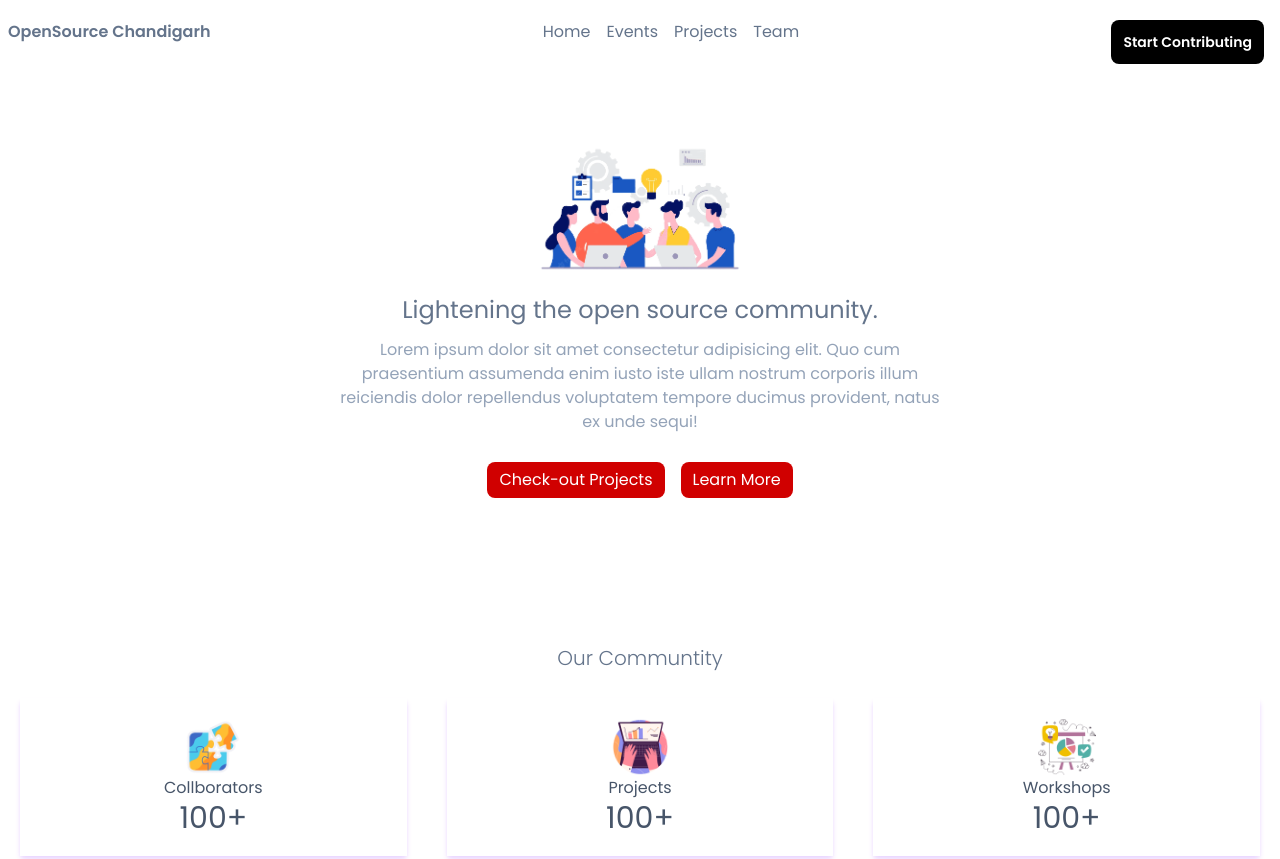
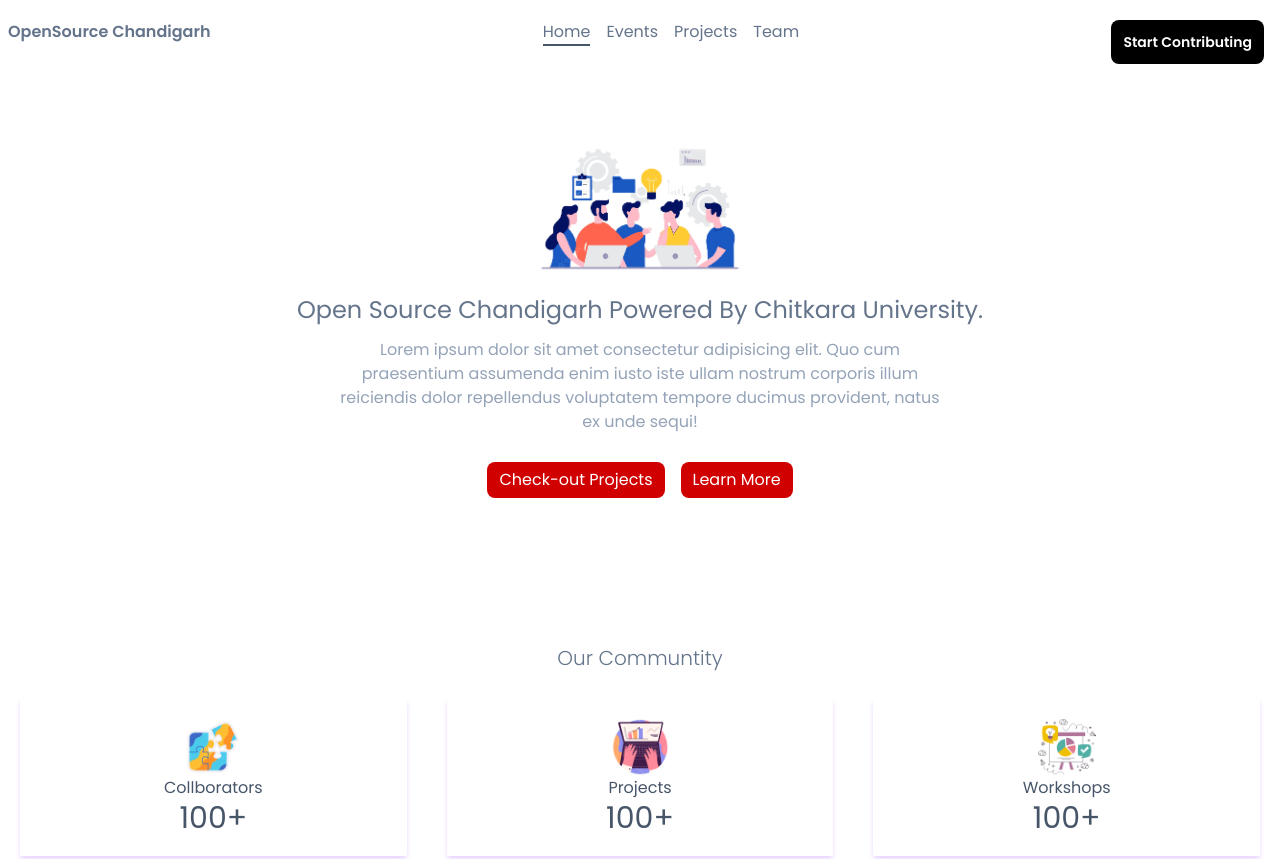
Before and after one commit to aakashj001/open-chd, a website: page index.html in a window 1280 px wide. Shown: the top 859 px of the page. Drawn offline with Linux system fonts and the light colour scheme.

Commit message:
Nav fixes

```diff
--- a/index.html
+++ b/index.html
@@ -23,7 +23,7 @@
             <div class="font-semibold">OpenSource Chandigarh</div>
             <nav class="-mr-5">
                 <ul class="flex space-x-4">
-                    <li class="hover:border-b-2 border-slate-600 cursor-pointer"><a href=""></a> Home</li>
+                    <li class="border-b-2 border-slate-600 cursor-pointer"><a href=""></a> Home</li>
                     <li class="hover:border-b-2 border-slate-600 cursor-pointer"><a href="./events.html">Events</a></li>
                     <li class="hover:border-b-2 border-slate-600 cursor-pointer">
                         Projects
@@ -39,7 +39,7 @@
         <div class="hero flex flex-col justify-around items-center py-8 px-5">
             <img class="w-[25%] -mb-5" src="./imgs/work-ic.png" alt="" />
             <div class="info text-center items-center flex flex-col">
-                <h2 class="text-2xl p-3">Lightening the open source community.</h2>
+                <h2 class="text-2xl p-3">Open Source Chandigarh Powered By Chitkara University.</h2>
                 <p class="w-[50%] text-slate-400">
                     Lorem ipsum dolor sit amet consectetur adipisicing elit. Quo cum
                     praesentium assumenda enim iusto iste ullam nostrum corporis illum
```
Also changed, not shown: events.html (+1 -1 lines).
